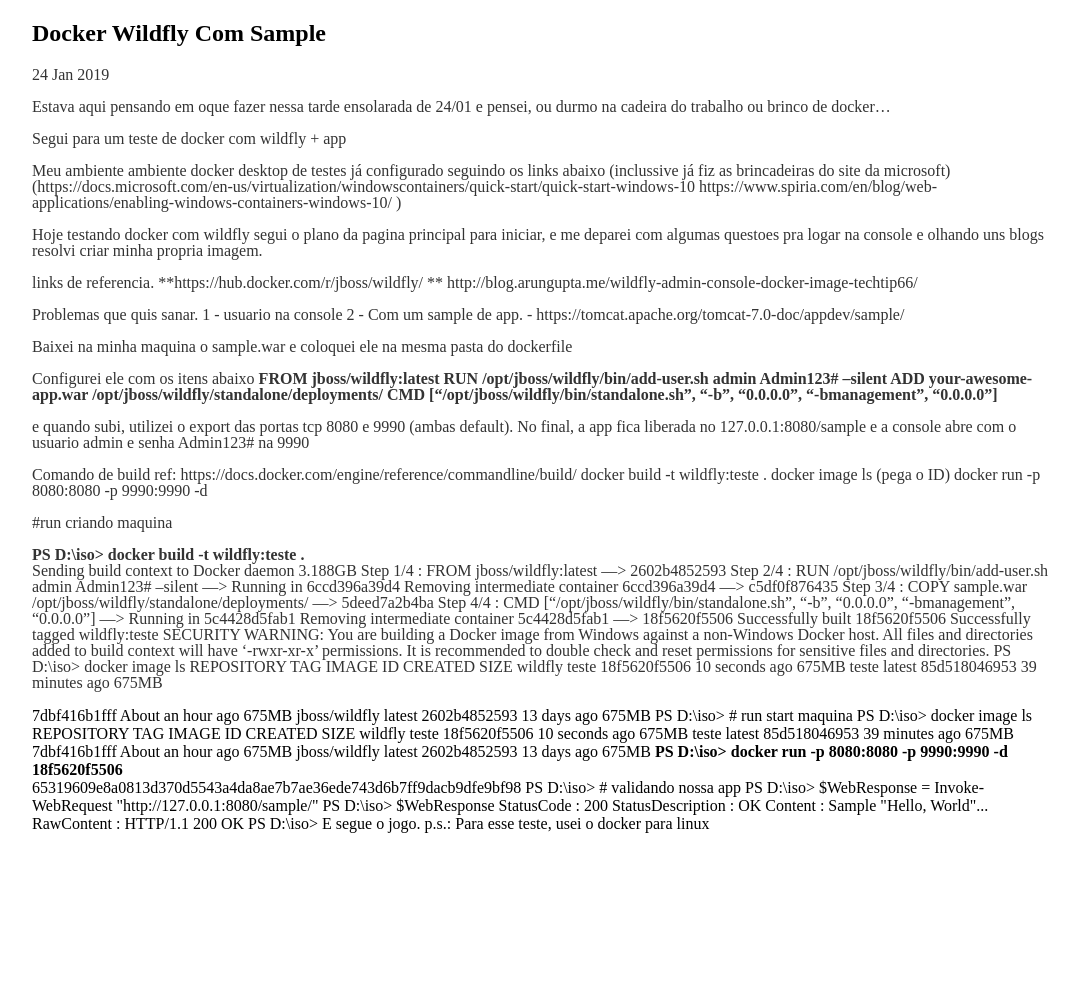
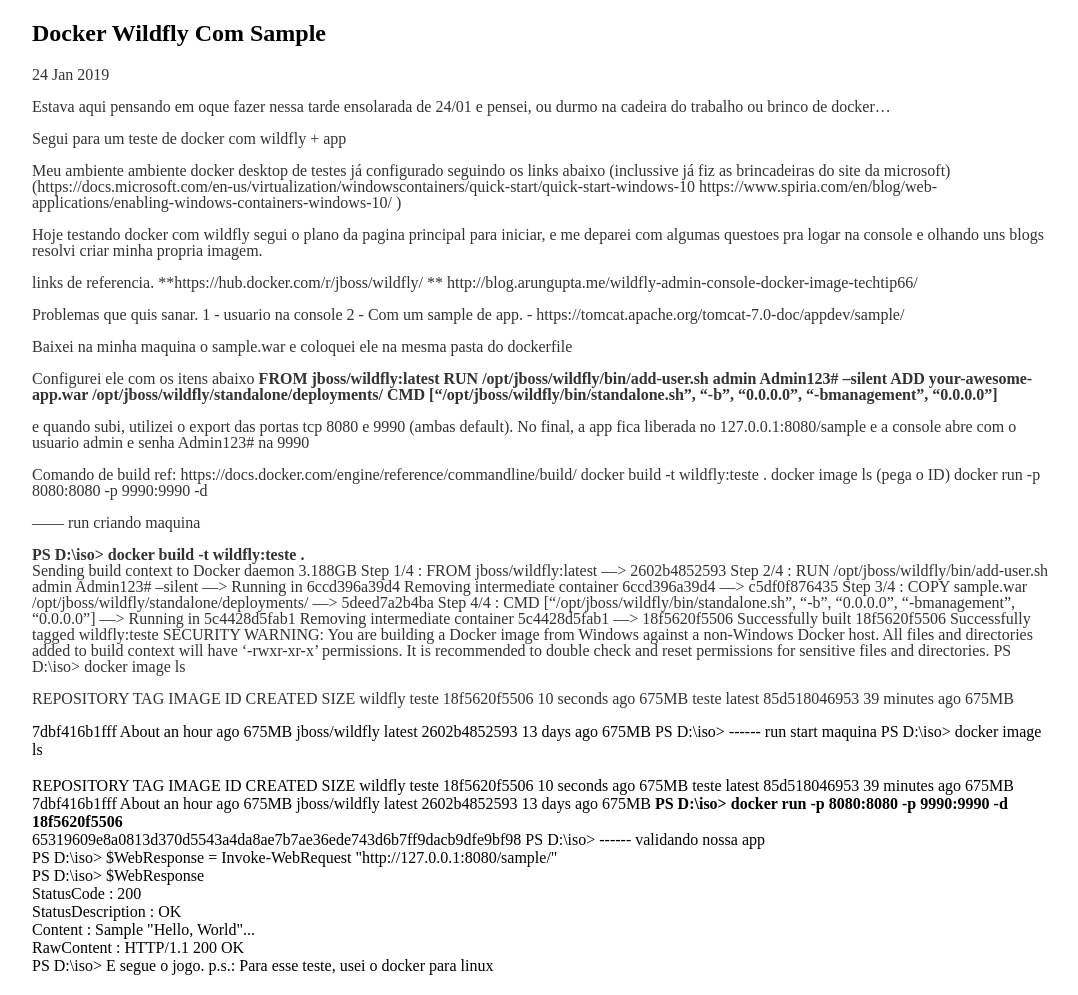
Before and after one commit to imparaveis/imparaveis.github.io, a Jekyll site: the page built from _posts/2019-01-24-Docker-Wildfly-com-sample.md, in a window 1280 px wide. Shown: the whole page, without its empty margins (96-1174 px from the left). Built offline with Jekyll 4.4.1, drawn with Linux system fonts in a browser that asks for light colours; our own code applies the rules of GitHub Pages for plain Markdown files; before the commit the page ends 900 px from its top, so only the background shows below that.

Commit message:
Update 2019-01-24-Docker-Wildfly-com-sample.md

```diff
--- a/_posts/2019-01-24-Docker-Wildfly-com-sample.md
+++ b/_posts/2019-01-24-Docker-Wildfly-com-sample.md
@@ -38,7 +38,7 @@
 docker run -p 8080:8080 -p 9990:9990 -d
 
 
-#run criando maquina
+------ run criando maquina
 
 <b>PS D:\iso> docker build -t wildfly:teste . </b><br>
 Sending build context to Docker daemon  3.188GB
@@ -57,7 +57,7 @@
 Successfully built 18f5620f5506
 Successfully tagged wildfly:teste
 SECURITY WARNING: You are building a Docker image from Windows against a non-Windows Docker host. All files and directories added to build context will have '-rwxr-xr-x' permissions. It is recommended to double check and reset permissions for sensitive files and directories.
-PS D:\iso> docker image ls
+PS D:\iso> docker image ls<br><br>
 REPOSITORY          TAG                 IMAGE ID            CREATED             SIZE
 wildfly             teste               18f5620f5506        10 seconds ago      675MB
 teste               latest              85d518046953        39 minutes ago      675MB
@@ -65,9 +65,9 @@
 jboss/wildfly       latest              2602b4852593        13 days ago         675MB
 PS D:\iso>
 
-# run start maquina
+------  run start maquina
 
-PS D:\iso> docker image ls
+PS D:\iso> docker image ls<br><br>
 REPOSITORY          TAG                 IMAGE ID            CREATED             SIZE
 wildfly             teste               18f5620f5506        10 seconds ago      675MB
 teste               latest              85d518046953        39 minutes ago      675MB
@@ -77,16 +77,14 @@
 65319609e8a0813d370d5543a4da8ae7b7ae36ede743d6b7ff9dacb9dfe9bf98
 PS D:\iso>
 
-# validando nossa app
-
-PS D:\iso> $WebResponse = Invoke-WebRequest "http://127.0.0.1:8080/sample/"
-PS D:\iso> $WebResponse
-
-
-StatusCode        : 200
-StatusDescription : OK
-Content           : Sample "Hello, World"...
-RawContent        : HTTP/1.1 200 OK
+------ validando nossa app
+<br>
+PS D:\iso> $WebResponse = Invoke-WebRequest "http://127.0.0.1:8080/sample/"<br>
+PS D:\iso> $WebResponse<br>
+StatusCode        : 200<br>
+StatusDescription : OK<br>
+Content           : Sample "Hello, World"...<br>
+RawContent        : HTTP/1.1 200 OK<br>
 PS D:\iso>
 
 
```
